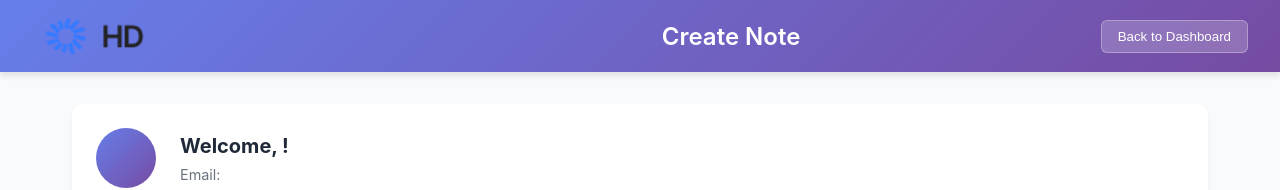
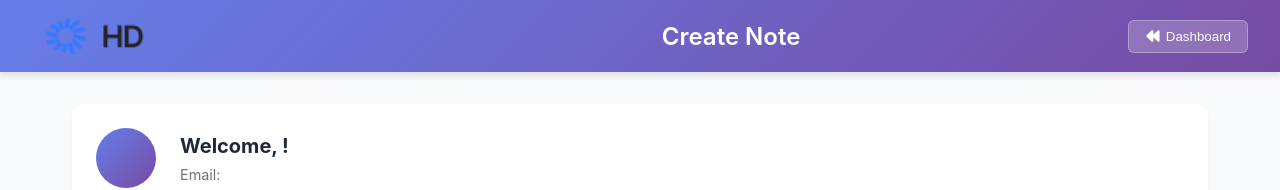
Before and after one commit to Shubhamsh1838/Highway_delite, a React (Create React App) app in the folder frontend/: page /create-note in a window 1280 px wide. Shown: the top 190 px of the page. Built offline with nearby package versions, Linux system fonts and the light colour scheme; no server answers.

Commit message:
Update CreateNote.jsx

```diff
--- a/frontend/src/pages/CreateNote.jsx
+++ b/frontend/src/pages/CreateNote.jsx
@@ -45,7 +45,7 @@ const CreateNote = () => {
         <div className="header-right">
           {/* <span className="welcome-text">Welcome, {user?.name}</span> */}
           <button onClick={() => navigate('/')} className="logout-btn">
-            Back to Dashboard
+            <i className="fa-solid fa-backward"></i> Dashboard
           </button>
         </div>
       </header>
```
